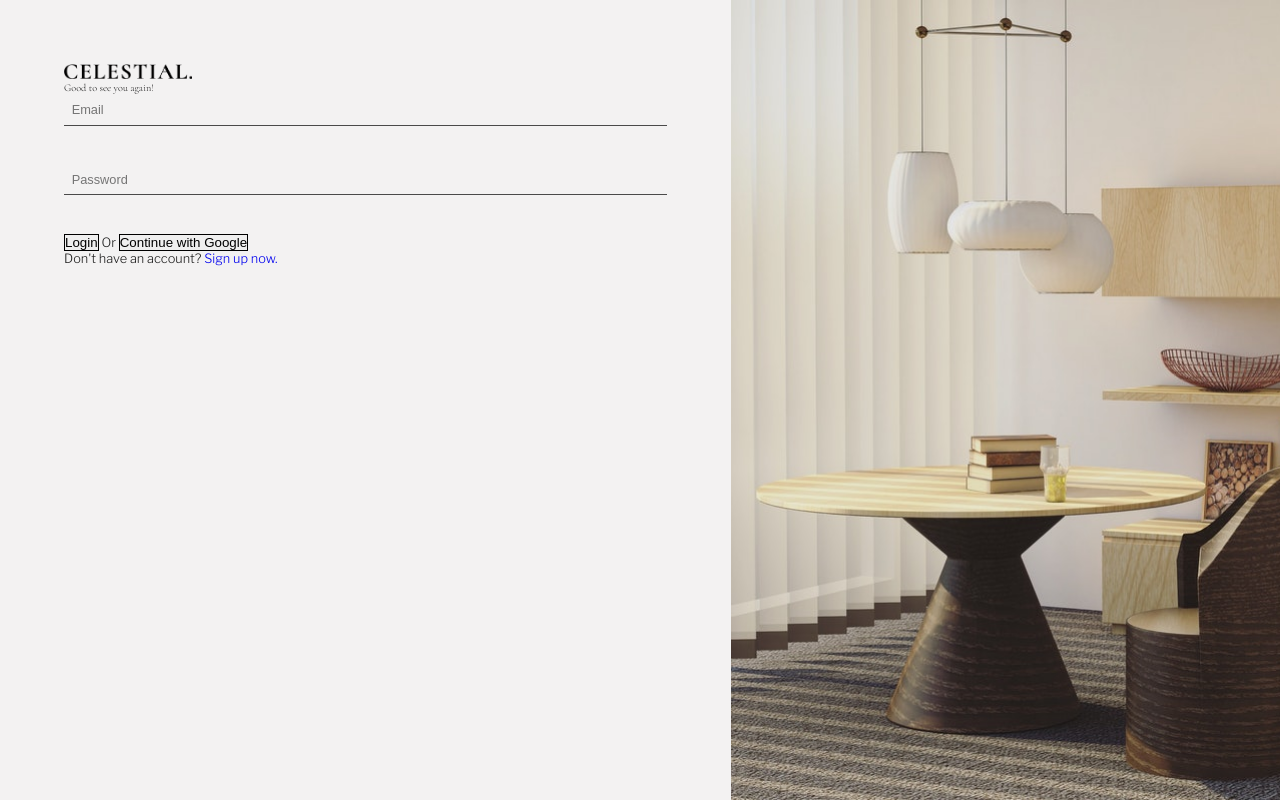
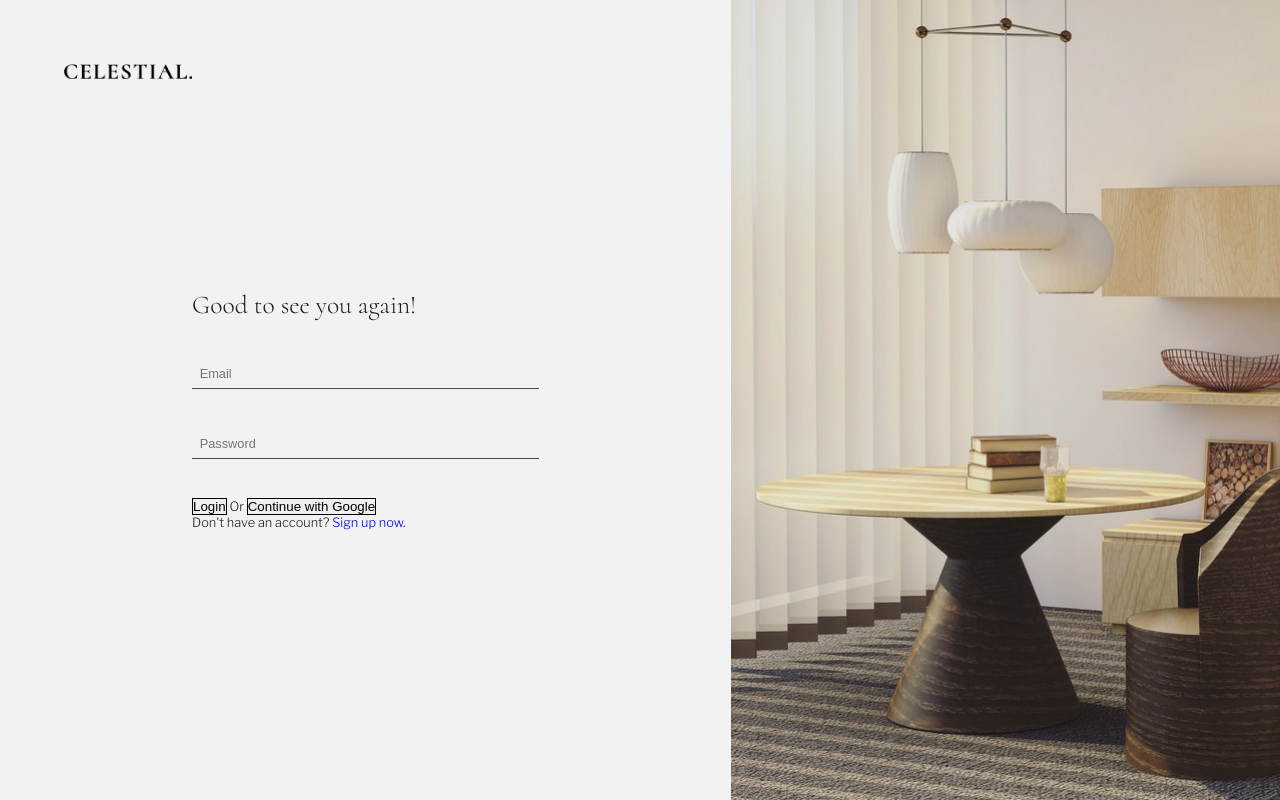
Before and after one commit to mindsworth/ecommerce-app-vue, a Vue app: page /login in a window 1280 px wide. Built offline with nearby package versions, Linux system fonts and the light colour scheme; what vue-disable-autocomplete would draw is missing.

Commit message:
fix autocomplete on input

```diff
--- a/src/App.vue
+++ b/src/App.vue
@@ -3,8 +3,8 @@
     <router-view :key="$route.fullPath" v-slot="{ Component }">
       <transition
         mode="out-in"
-        enter-active-class="animate__animated animate__fadeIn"
-        leave-active-class="animate__animated animate__fadeOut"
+        enter-active-class="animate__animated animate__fadeIn animate__fast"
+        leave-active-class="animate__animated animate__fadeOut animate__fast"
         appear
       >
         <component :is="Component" />
--- a/src/assets/styles/_global.scss
+++ b/src/assets/styles/_global.scss
@@ -38,7 +38,7 @@ h1 {
 }
 
 h2 {
-  font-size: 0.8vw;
+  font-size: 2vw;
 
   @include respond(phone) {
     font-size: 2.6vw;
--- a/src/components/FormInput.vue
+++ b/src/components/FormInput.vue
@@ -1,5 +1,10 @@
 <template>
-  <input class="form-input" autocomplete="off" v-model="message" />
+  <input
+    class="form-input"
+    onfocus="this.removeAttribute('readonly');"
+    autocomplete="off"
+    v-model="message"
+  />
 </template>
 
 <script>
@@ -14,8 +19,19 @@ export default {
       set: value => emit("update:modelValue", value)
     });
 
+    const toggleReadonly = event => {
+      event.preventDefault();
+
+      if (event.target.getAttribute("readonly") == "readonly") {
+        event.target.setAttribute("readonly", "readonly");
+      } else {
+        event.target.removeAttribute("readonly");
+      }
+    };
+
     return {
-      message
+      message,
+      toggleReadonly
     };
   }
 };
--- a/src/components/LoginForm.vue
+++ b/src/components/LoginForm.vue
@@ -1,6 +1,7 @@
 <template>
-  <form class="group" @submit.prevent="handleOnSubmit">
-    <h2>Good to see you again!</h2>
+  <div class="form">
+    <form @submit.prevent="handleOnSubmit" autocomplete="off">
+      <h2 class="form__title">Good to see you again!</h2>
       <FormInput
         type="email"
         placeholder="Email"
@@ -22,8 +23,10 @@
     </form>
 
     <p class="login__cta">
-    Don't have an account? <router-link to="/signup">Sign up now.</router-link>
+      Don't have an account?
+      <router-link to="/signup">Sign up now.</router-link>
     </p>
+  </div>
 </template>
 
 <script>
@@ -46,3 +49,13 @@ export default {
   }
 };
 </script>
+
+<style lang="scss">
+.form {
+  padding: 0 10vw;
+
+  &__title {
+    margin-bottom: 3vw;
+  }
+}
+</style>
--- a/src/views/Auth.vue
+++ b/src/views/Auth.vue
@@ -1,12 +1,14 @@
 <template>
   <div class="auth-page">
-    <div class="auth-page__form">
+    <div class="auth-page__form-container">
       <div>
         <router-link to="/">
           <Logo class="nav-header__logo" />
         </router-link>
       </div>
-      <LoginForm />
+      <div class="form-wrapper">
+        <LoginForm />
+      </div>
     </div>
     <div
       class="auth-page__hero"
@@ -42,10 +44,17 @@ export default {
   display: grid;
   grid-template-columns: 2fr 1.5fr;
 
-  &__form {
+  &__form-container {
     padding: 5vw;
     display: flex;
     flex-direction: column;
+
+    .form-wrapper {
+      flex: 1;
+      display: flex;
+      justify-content: center;
+      align-items: center;
+    }
   }
 
   &__hero {
```
Lines whose indentation alone changed are shown as unchanged.
